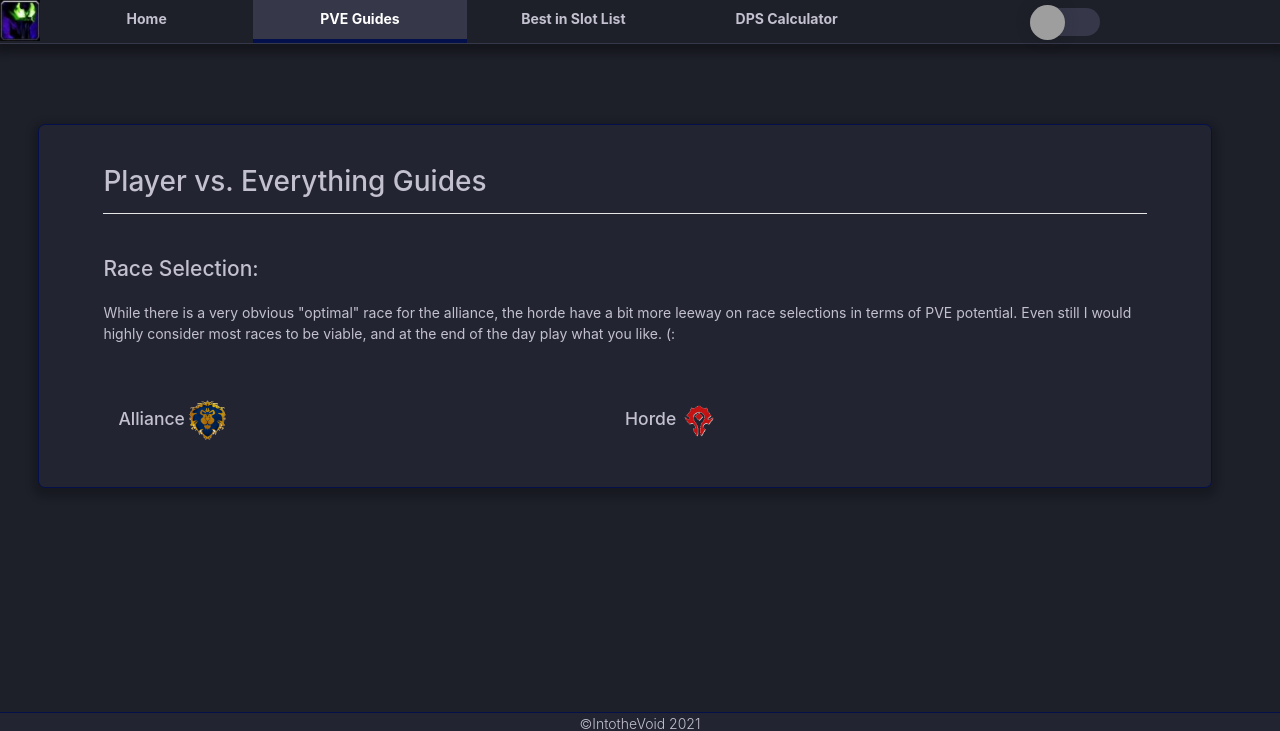
After one commit to codyhinz/intoTheVoid, a PHP site: page /pveguide.php in a window 1280 px wide. The commit adds this page. Shown: the top 731 px of the page. Run offline with PHP 8.4, Linux system fonts and the light colour scheme; grey boxes are pictures that could not be loaded.

Commit message:
Added pveguide page, not even close to done

```diff
--- a/index.php
+++ b/index.php
@@ -22,8 +22,7 @@
 </div>
 <div class="row container col-12">
     <div class="introduction" id="introless">
-        <h2>What is this for?</h2><hr/>
+        <h2>What is this for?</h2><hr>
         <p>Have you ever attempted to find TBC specific information? It is an absolute nightmare, and super inconsistent. I'm not exactly sure why this is the case(probably because at best we have private server guesses), but from 2.0-2.4.3 is very difficult to get solid information. This website will specifically focus on everything I can 100% confirm, and if it's not 100% confirmed their will be at least solid sources.</p>
     </div>
 </div>
-<?php include('./view/footer.php');?>
--- /dev/null
+++ b/pveguide.php
@@ -0,0 +1,31 @@
+<?php
+    $page = "pveguide";
+    include('./view/header.php');
+?>
+
+<div class="container introduction col-11">
+    <div class="row">
+        <div class="col-12">
+            <h2>Player vs. Everything Guides</h2><hr/>
+        </div>
+    </div>
+    <div class="row">
+        <div class="col-12 mt-4">
+            <h4 class="mt-2">Race Selection:</h4>
+            <p class="mt-4">While there is a very obvious "optimal" race for the alliance,
+            the horde have a bit more leeway on race selections in terms of PVE potential. Even still I would highly consider most races to be viable, and at the end of the day play what you like. (:
+            </p>
+        </div>
+    </div>
+    <div class="row col-12 mt-5">
+        <div class="col-6">
+            <h5>Alliance<img src="./view/alliance.png" width="45" height="40"></h5>
+        </div>
+        <div class="col-6">
+            <h5>Horde<img src="./view/horde.png" width="45" height="40"></h5>
+
+        </div>
+    </div>
+</div>
+
+<?php include('./view/footer.php');?>
--- a/view/header.php
+++ b/view/header.php
@@ -30,8 +30,8 @@
     <div class="container-fluid navrow">
         <div class="row">
             <img src="./view/shadowformicon.jpg" width="40" height="41" margin-left="0" alt="Shadow Form Icon">
-            <div class="heading navigation col-2" id="<?php if ($page == "home"){ echo "active";}?>"><a href="#" class="stretched-link">Home</a></div>
-            <div class="heading navigation col-2" id="<?php if ($page == "pveguide"){ echo "active";}?>"><a href="#" class="stretched-link">PVE Guides</a></div>
+            <div class="heading navigation col-2" id="<?php if ($page == "home"){ echo "active";}?>"><a href="index.php" class="stretched-link">Home</a></div>
+            <div class="heading navigation col-2" id="<?php if ($page == "pveguide"){ echo "active";}?>"><a href="pveguide.php" class="stretched-link">PVE Guides</a></div>
             <div class="heading navigation col-2" id="<?php if ($page == "bislist"){ echo "active";}?>"><a href="#" class="stretched-link">Best in Slot List</a></div>
             <div class="heading navigation col-2" id="<?php if ($page == "dpscalulator"){ echo "active";}?>"><a href="#" class="stretched-link">DPS Calculator</a></div>
             <div class="col-1"></div>
@@ -63,8 +63,8 @@
             </div>
         </div>
         <div class="container-fluid" id="navmenu" style="display: none;">
-            <a href="#"><div class="row justify-content-center topnav" id="<?php if ($page == "home"){ echo "active";}?>">Home</div></a>
-            <a href="#"><div class="row justify-content-center midnav" id="<?php if ($page == "pveguide"){ echo "active";}?>">PVE Guides</div></a>
+            <a href="index.php"><div class="row justify-content-center topnav" id="<?php if ($page == "home"){ echo "active";}?>">Home</div></a>
+            <a href="pveguide.php"><div class="row justify-content-center midnav" id="<?php if ($page == "pveguide"){ echo "active";}?>">PVE Guides</div></a>
             <a href="#"><div class="row justify-content-center midnav" id="<?php if ($page == "bislist"){ echo "active";}?>">Best In Slot List</div></a>
             <a href="#"><div class="row justify-content-center bottomnav" id="<?php if ($page == "dpscalulator"){ echo "active";}?>">DPS Calculator</div></a>
         </div>
--- a/view/style.css
+++ b/view/style.css
@@ -107,6 +107,10 @@ footer {
     -webkit-box-shadow: 0px 4px 8px 5px rgba(0,0,0,0.2);
     box-shadow: 0px 4px 8px 5px rgba(0,0,0,0.2);
     margin-top: 6vh;
+}
+
+.space {
+    margin-top: 10vh;
 }
 
 .switch {
```
Also changed, not shown: view/alliance.png (added), view/horde.png (added).
